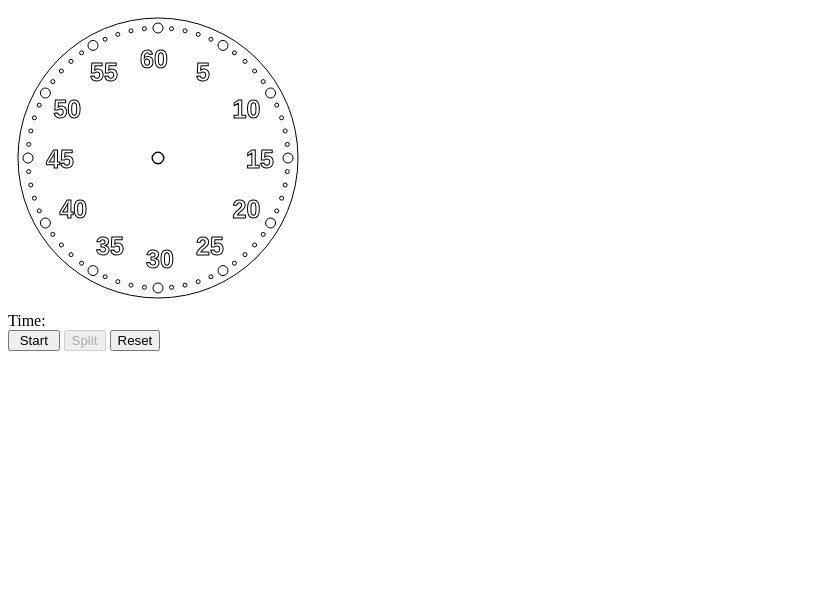
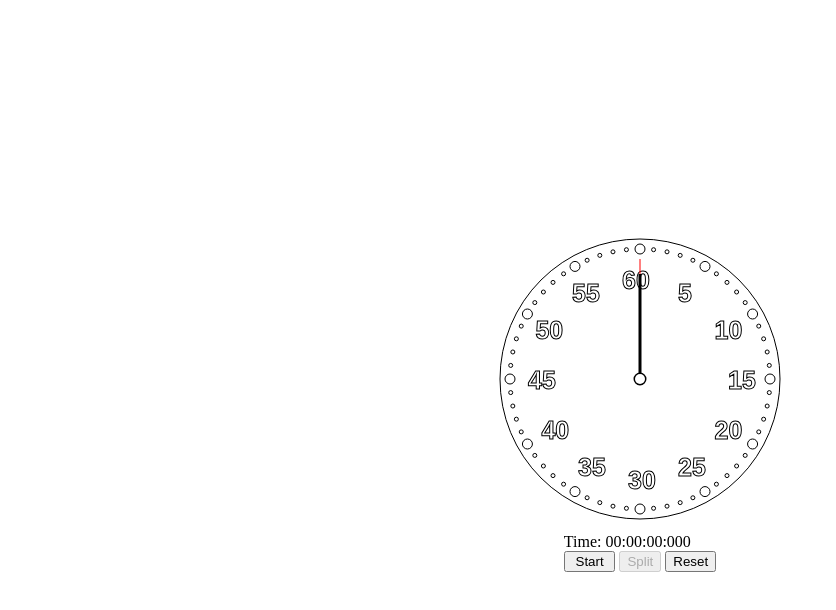
Before and after one commit to AL18/myInternship, a plain HTML site: page stopwatch/index.html in a window 1280 px wide. Shown: the whole page, without its empty margins (0-836 px from the left). Drawn offline with Linux system fonts and the light colour scheme.

Commit message:
fixed position on page, fixed inital display

```diff
--- a/stopwatch/index.html
+++ b/stopwatch/index.html
@@ -3,19 +3,27 @@
 <head>
     <meta charset="UTF-8">
     <title>Stopwatch</title>
-
+    <link rel="stylesheet" href="stopwatch.css">
 </head>
 <body onload="show();">
-<canvas height="300" width="300" id="dial"></canvas>
-<div>Time: <span id="time"></span></div>
-<input id="start" type="button" value=" Start " onclick="check();">
-<input id="split" type="button" value="Split" disabled="true" onclick="split()">
-<input type="button" value="Reset" onclick="reset()">
+<div class="wrapper_wrapper">
+    <div class="wrapper">
 
-<div id="split_output">
+        <div><canvas height="300" width="300" id="dial"></canvas></div>
 
+        <div class="number-container">
+            <div>Time: <span id="time"></span></div>
+            <input id="start" type="button" value=" Start " onclick="check();">
+            <input id="split" type="button" value="Split" disabled="true" onclick="split()">
+            <input type="button" value="Reset" onclick="reset()">
+
+            <div id="split_output">
+
+            </div>
+        </div>
+    </div>
 </div>
-
+</div>
 
 <script src="index.js"></script>
 </body>
--- a/stopwatch/index.js
+++ b/stopwatch/index.js
@@ -70,12 +70,11 @@ function formatTime(time) {
 
 function show() {
     $time = document.getElementById('time');
-    update;
+    update();
 }
 
 function update() {
     $time.innerHTML = formatTime(x.time())
-    // displayDial();
 }
 
 function start() {
@@ -119,7 +118,7 @@ function split() {
     }
 }
 
-function displayDial(min, sec) {
+function displayDial(min = 0, sec = 0) {
     let canvasHTML = document.getElementById('dial');
     let contextHTML = canvasHTML.getContext('2d');
     contextHTML.strokeRect(0, 0, canvasHTML.width, canvasHTML.height);
@@ -182,7 +181,7 @@ function displayDial(min, sec) {
 
 // Рисуем стрелки
     let lengthSeconds = radiusNum - 10;
-    let lengthMinutes = radiusNum - 15;
+    let lengthMinutes = radiusNum - 25;
     let d = new Date();
     let t_sec = 6 * sec;
     let t_min = 6 * ( min + ( 1/60 ) * sec );
--- /dev/null
+++ b/stopwatch/stopwatch.css
@@ -0,0 +1,17 @@
+.wrapper_wrapper {
+    width: 100%;
+    height: 100%;
+    position: fixed;
+    top: 0;
+    left: 0;
+    display: flex;
+    align-items: center;
+    justify-content: center;
+    overflow: auto;
+}
+
+.wrapper{
+    display: flex;
+    flex-direction: column;
+    align-items: center;
+}
```
